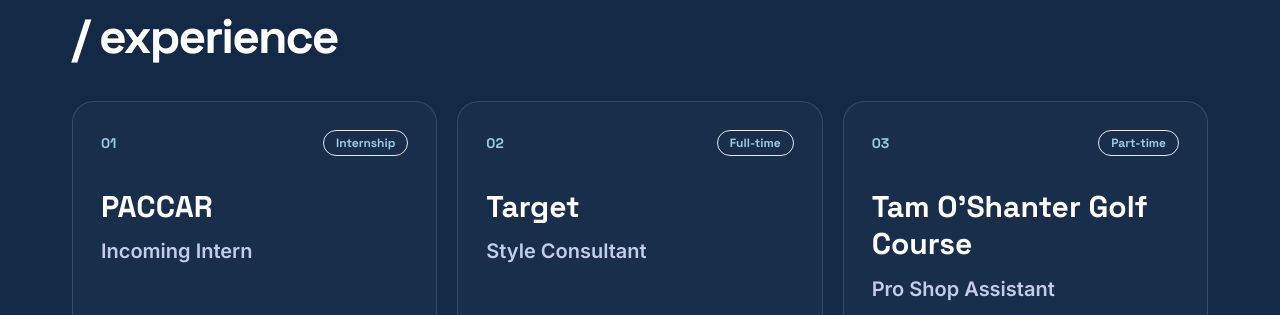
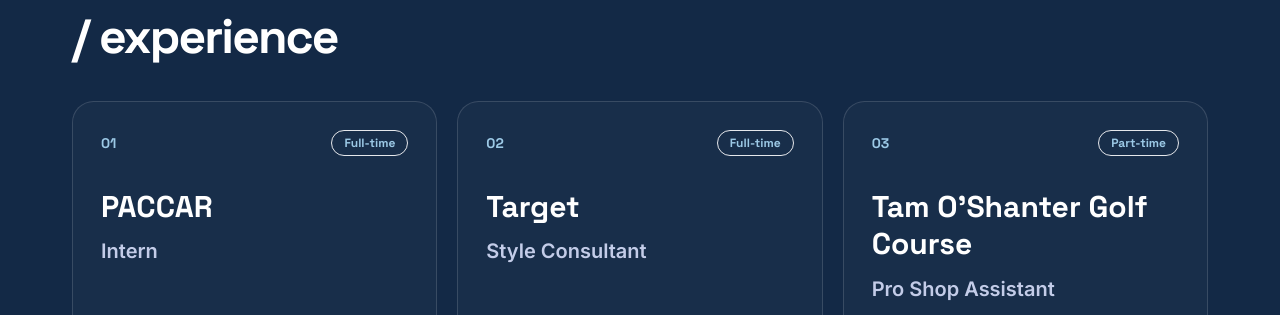
Before and after one commit to Ashton46/Personal_Portfolio, a Next.js app: page / in a window 1280 px wide. Shown: the part 1360-1675 px from the top of the page. Built offline with nearby package versions, Linux system fonts and the light colour scheme.

Commit message:
Update PACCAR internship experience

```diff
--- a/app/page.jsx
+++ b/app/page.jsx
@@ -58,12 +58,15 @@
   {
     company: "PACCAR",
     location: "Bellevue, Washington",
-    role: "Incoming Intern",
+    role: "Intern",
     date: "Summer 2026",
-    type: "Internship",
+    type: "Full-time",
     bullets: [
-      "Incoming internship focused on building software and automation tools for internal workflows.",
-      "Expected to apply computer science, problem-solving, and communication skills in a professional engineering environment."
+      "Developed Python automation solutions to drive process improvement and business process automation across Bill of Sale, contract, and purchase order workflows.",
+      "Built systems integrations using Power Automate, Snowflake, Salesforce, and DocuWare REST APIs to automate data validation, document retrieval, and cross-functional business processes.",
+      "Designed data pipelines and document-processing workflows to extract data from emails, Excel attachments, PDFs, and Word templates for automated document generation.",
+      "Improved operational efficiency by reducing manual data entry, increasing processing accuracy, and streamlining workflows across finance and operations teams.",
+      "Collaborated with cross-functional stakeholders to gather requirements, troubleshoot workflow issues, and support automation deployment and process optimization."
     ]
   },
   {
```
